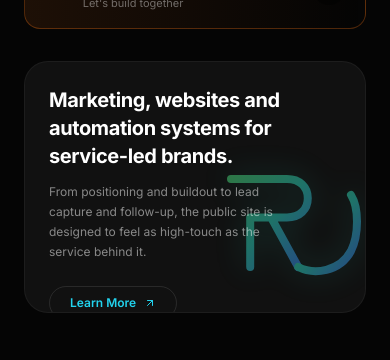
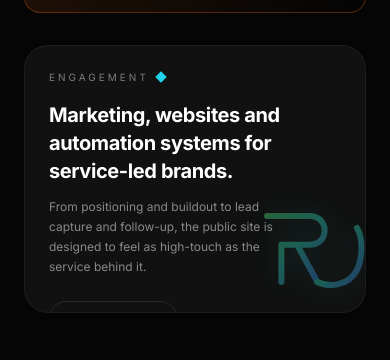
Before and after one commit to 4bdou1/reclose, a React (Vite) app: page / in a window 390 px wide. Both pictures are taken after a click on the button "Toggle menu". Shown: the part 482-842 px from the top of the page. Built offline with nearby package versions, Linux system fonts and the light colour scheme; no server answers; the database is empty.

Commit message:
fix: adjust mobile navigation padding, restore missing card label, and prevent card logo clipping

```diff
--- a/components/landing/Navbar.tsx
+++ b/components/landing/Navbar.tsx
@@ -150,7 +150,7 @@ const Navbar: React.FC = () => {
         />
 
         <div
-          className={`absolute left-0 top-0 flex w-full max-h-[100dvh] overflow-y-auto flex-col border-b border-white/10 bg-[#050505] p-6 pt-24 pb-12 shadow-2xl transition-transform duration-500 ease-[cubic-bezier(0.22,1,0.36,1)] ${isOpen ? 'translate-y-0' : '-translate-y-full'}`}
+          className={`absolute left-0 top-0 flex w-full max-h-[100dvh] overflow-y-auto flex-col border-b border-white/10 bg-[#050505] p-6 pt-20 pb-12 shadow-2xl transition-transform duration-500 ease-[cubic-bezier(0.22,1,0.36,1)] ${isOpen ? 'translate-y-0' : '-translate-y-full'}`}
         >
 
           <div className="mt-8">
@@ -184,8 +184,8 @@ const Navbar: React.FC = () => {
           </div>
 
           <div className="mt-8 rounded-3xl border border-white/5 bg-[#111111] p-6 relative overflow-hidden">
-            <div className="absolute right-[-10px] bottom-[5px] pointer-events-none opacity-[0.5] z-0">
-               <svg viewBox="0 0 100 80" className="w-[160px] h-[160px] drop-shadow-[0_0_15px_rgba(45,212,191,0.4)]" fill="none" xmlns="http://www.w3.org/2000/svg">
+            <div className="absolute right-[-10px] bottom-[0px] pointer-events-none opacity-[0.4] z-0">
+               <svg viewBox="0 0 100 80" className="w-[120px] h-[120px] drop-shadow-[0_0_15px_rgba(45,212,191,0.4)]" fill="none" xmlns="http://www.w3.org/2000/svg">
                   <defs>
                     <linearGradient id="rc-gradient-mobile" x1="0%" y1="0%" x2="100%" y2="100%">
                       <stop offset="0%" stopColor="#4ADE80" />
@@ -198,11 +198,15 @@ const Navbar: React.FC = () => {
                </svg>
             </div>
 
-            <div className="relative z-10">
+            <div className="relative z-10 pr-[50px]">
+              <div className="flex items-center gap-2 mb-4">
+                <p className="text-[10px] uppercase tracking-[0.3em] text-white/45">Engagement</p>
+                <div className="w-2 h-2 rotate-45 bg-[#22d3ee]"></div>
+              </div>
               <h3 className="text-xl font-bold tracking-[-0.02em] text-white">
                 Marketing, websites and automation systems for service-led brands.
               </h3>
-              <p className="mt-3 text-xs leading-5 text-white/50 max-w-[85%] relative z-20">
+              <p className="mt-3 text-xs leading-5 text-white/50 max-w-[95%] relative z-20">
                 From positioning and buildout to lead capture and follow-up, the public site is designed to feel as high-touch as the service behind it.
               </p>
 
```
